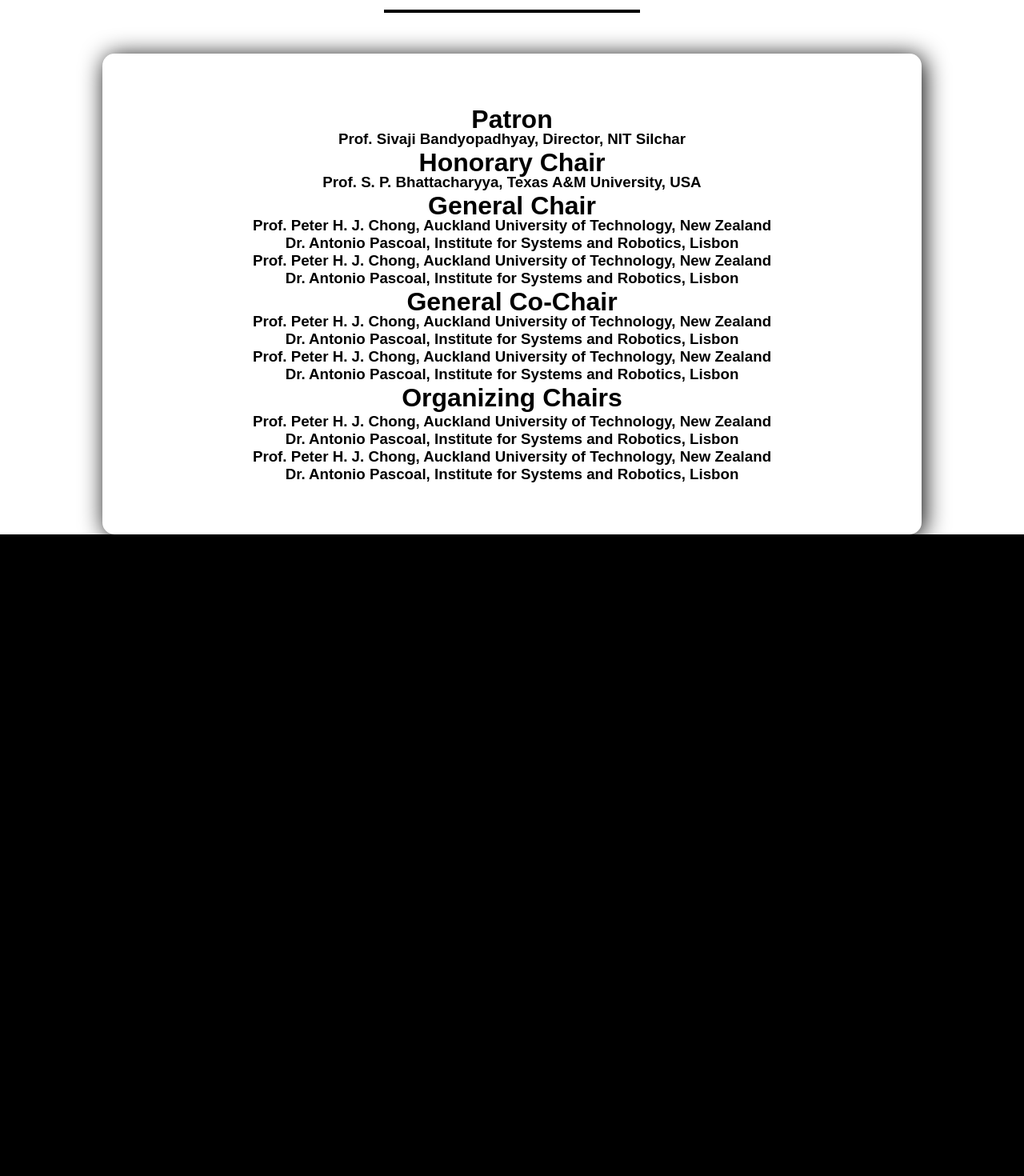
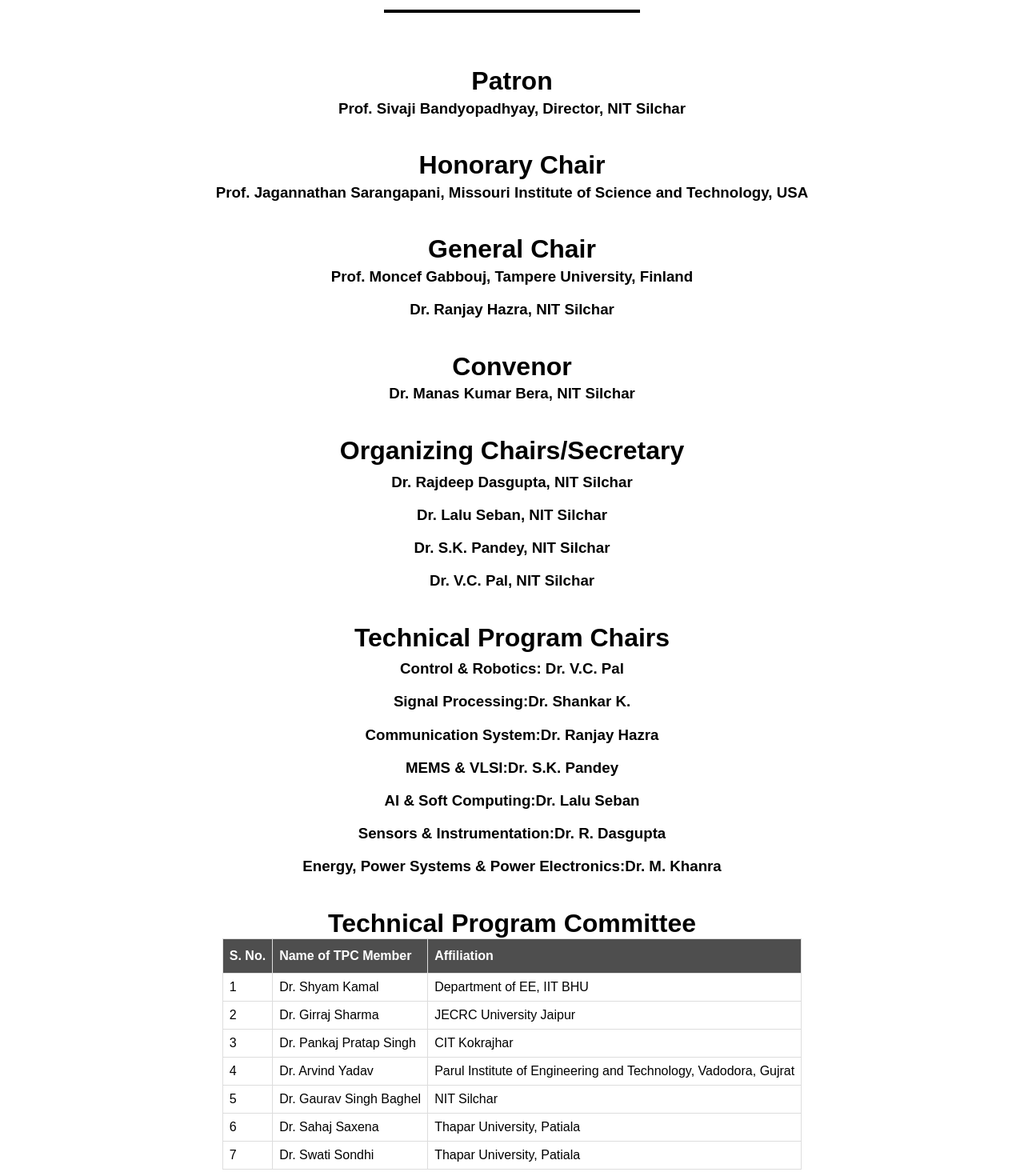
Before and after one commit to eie-nits/e2a2022, a React (Create React App) app: page /committee in a window 1280 px wide. Shown: the part 120-1590 px from the top of the page at 80% size. Before the commit the page ends 800 px from the top, so only its background shows below. Built offline with nearby package versions, Linux system fonts and the light colour scheme.

Commit message:
table added

```diff
--- a/src/css/commitee.css
+++ b/src/css/commitee.css
@@ -10,5 +10,30 @@
   flex-direction: column;
   align-items: center;
   width: 100%;
+  margin:2rem;
   background-color: white;
+  margin: 1rem
 }
+.list > h3{
+  margin: 0.6rem ;
+}
+
+.CommitteeTable {
+  font-family: Arial, Helvetica, sans-serif;
+  border-collapse: collapse;
+
+}
+
+.CommitteeTable td, .CommitteeTable th {
+  border: 1px solid #ddd;
+  padding: 8px;
+}
+
+
+.CommitteeTable th {
+  padding-top: 12px;
+  padding-bottom: 12px;
+  text-align: left;
+  background-color:rgb(78, 78, 78);
+  color: white;
+}
--- a/src/pages/Committee.js
+++ b/src/pages/Committee.js
@@ -8,7 +8,7 @@
           <span className='red-text'>COMMITTEE MEMBERS</span>
           <div className='line'></div>
         </div>
-        <div className='paper-list'>
+
         <div className='list'>
           <h1 style={{ marginBottom: '-5px' }}>Patron</h1>
           <h3>Prof. Sivaji Bandyopadhyay, Director, NIT Silchar</h3>
@@ -16,63 +16,110 @@
         <div className='list'>
           <h1 style={{ marginBottom: '-5px' }}>Honorary Chair</h1>
 
-            <h3>Prof. S. P. Bhattacharyya, Texas A&M University, USA</h3>
+          <h3>
+            Prof. Jagannathan Sarangapani, Missouri Institute of Science and
+            Technology, USA
+          </h3>
         </div>
 
         <div className='list'>
           <h1 style={{ marginBottom: '-5px' }}>General Chair</h1>
 
+          <h3>Prof. Moncef Gabbouj, Tampere University, Finland</h3>
+          <h3>Dr. Ranjay Hazra, NIT Silchar</h3>
+        </div>
+        <div className='list'>
+          <h1 style={{ marginBottom: '-5px' }}>Convenor</h1>
+
+          <h3>Dr. Manas Kumar Bera, NIT Silchar</h3>
+        </div>
+
+        <div className='list'>
+          <h1>Organizing Chairs/Secretary</h1>
+
+          <h3>Dr. Rajdeep Dasgupta, NIT Silchar</h3>
+          <h3>Dr. Lalu Seban, NIT Silchar</h3>
+          <h3>Dr. S.K. Pandey, NIT Silchar</h3>
+          <h3>Dr. V.C. Pal, NIT Silchar</h3>
+        </div>
+
+        <div className='list'>
+          <h1>Technical Program Chairs</h1>
           <h3>
-              Prof. Peter H. J. Chong, Auckland University of Technology, New
-              Zealand
+            <strong>Control & Robotics:</strong> Dr. V.C. Pal
           </h3>
           <h3>
-              Dr. Antonio Pascoal, Institute for Systems and Robotics, Lisbon
+            <strong>Signal Processing:</strong>Dr. Shankar K.
           </h3>
           <h3>
-              Prof. Peter H. J. Chong, Auckland University of Technology, New
-              Zealand
+            <strong>Communication System:</strong>Dr. Ranjay Hazra
           </h3>
           <h3>
-              Dr. Antonio Pascoal, Institute for Systems and Robotics, Lisbon
+            <strong>MEMS & VLSI:</strong>Dr. S.K. Pandey
+          </h3>
+          <h3>
+            <strong>AI & Soft Computing:</strong>Dr. Lalu Seban
+          </h3>
+          <h3>
+            <strong>Sensors & Instrumentation:</strong>Dr. R. Dasgupta
+          </h3>
+          <h3>
+            <strong>Energy, Power Systems & Power Electronics:</strong>Dr. M.
+            Khanra
           </h3>
         </div>
+
         <div className='list'>
-            <h1 style={{ marginBottom: '-5px' }}>General Co-Chair</h1>
+          <h1>Technical Program Committee </h1>
+          <table className='CommitteeTable'>
+            <tr>
+              <th>S. No.</th>
+              <th>Name of TPC Member</th>
+              <th>Affiliation</th>
+            </tr>
+            <tr>
+              <td>1</td>
+              <td>Dr. Shyam Kamal</td>
+              <td>Department of EE, IIT BHU</td>
+            </tr>
 
-            <h3>
-              Prof. Peter H. J. Chong, Auckland University of Technology, New
-              Zealand
-            </h3>
-            <h3>
-              Dr. Antonio Pascoal, Institute for Systems and Robotics, Lisbon
-            </h3>
-            <h3>
-              Prof. Peter H. J. Chong, Auckland University of Technology, New
-              Zealand
-            </h3>
-            <h3>
-              Dr. Antonio Pascoal, Institute for Systems and Robotics, Lisbon
-            </h3>
-          </div>
-          <div className='list'>
-            <h1>Organizing Chairs</h1>
+            <tr>
+              <td>2</td>
+              <td>Dr. Girraj Sharma</td>
+              <td>JECRC University Jaipur</td>
+            </tr>
 
-            <h3>
-              Prof. Peter H. J. Chong, Auckland University of Technology, New
-              Zealand
-            </h3>
-            <h3>
-              Dr. Antonio Pascoal, Institute for Systems and Robotics, Lisbon
-            </h3>
-            <h3>
-              Prof. Peter H. J. Chong, Auckland University of Technology, New
-              Zealand
-            </h3>
-            <h3>
-              Dr. Antonio Pascoal, Institute for Systems and Robotics, Lisbon
-            </h3>
-          </div>
+            <tr>
+              <td>3</td>
+              <td>Dr. Pankaj Pratap Singh </td>
+              <td>CIT Kokrajhar</td>
+            </tr>
+            <tr>
+              <td>4</td>
+              <td>Dr. Arvind Yadav</td>
+              <td>
+                Parul Institute of Engineering and Technology, Vadodora, Gujrat{' '}
+              </td>
+            </tr>
+
+            <tr>
+              <td>5</td>
+              <td>Dr. Gaurav Singh Baghel</td>
+              <td>NIT Silchar</td>
+            </tr>
+
+            <tr>
+              <td>6</td>
+              <td>Dr. Sahaj Saxena</td>
+              <td>Thapar University, Patiala</td>
+            </tr>
+
+            <tr>
+              <td>7</td>
+              <td>Dr. Swati Sondhi</td>
+              <td>Thapar University, Patiala</td>
+            </tr>
+          </table>
         </div>
       </div>
     </>
```
Lines whose indentation alone changed are shown as unchanged.
